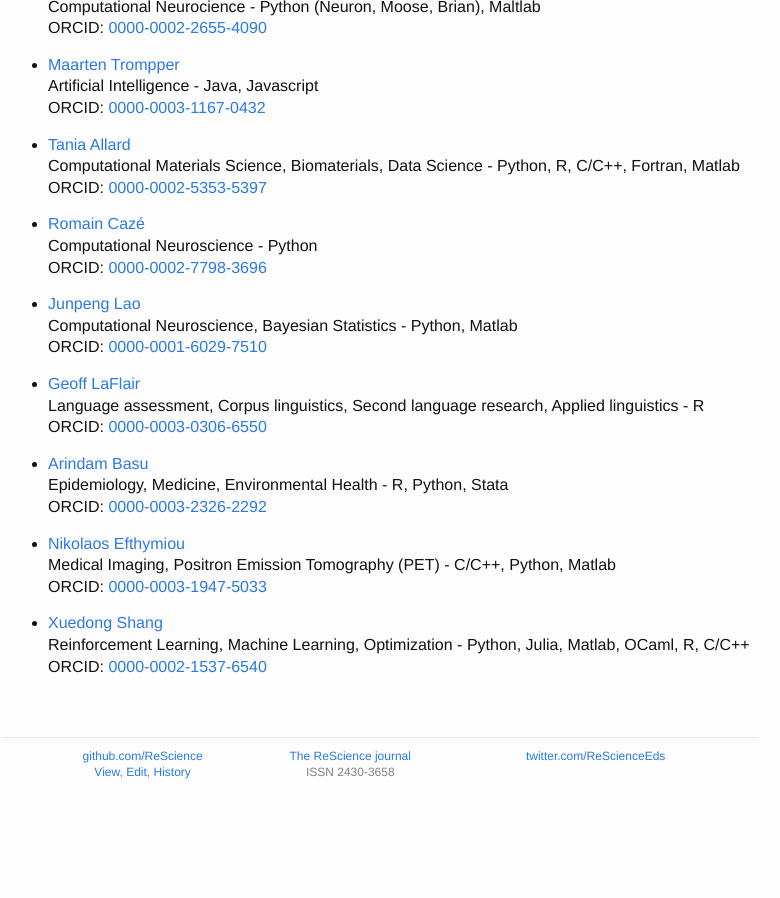
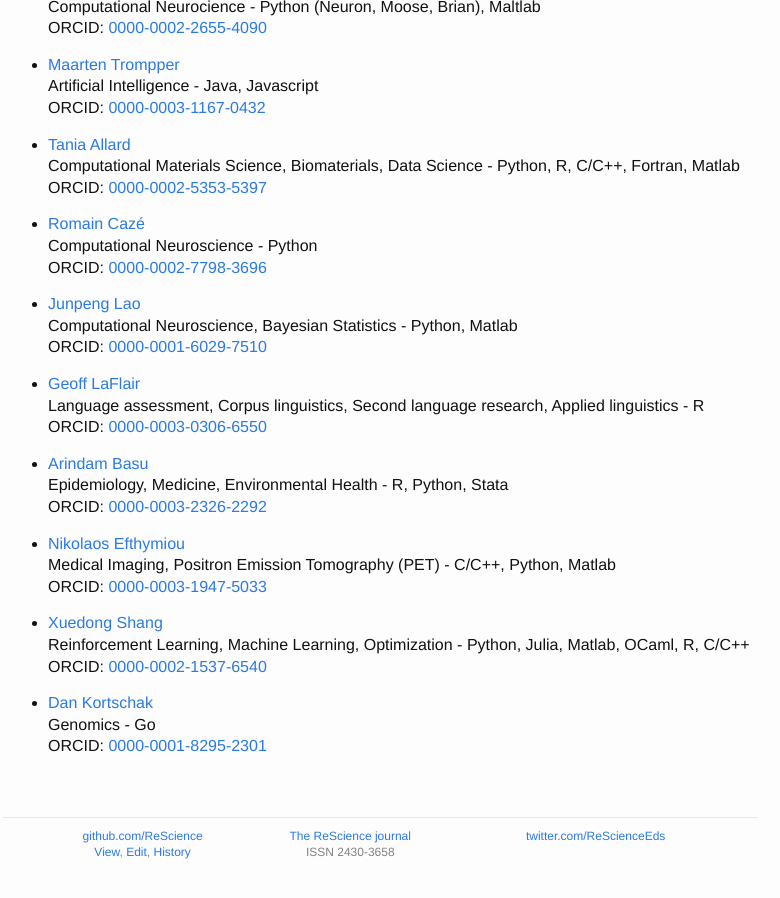
Before and after one commit to ReScience/rescience.github.io, a Jekyll site: the page built from 04-board.md, in a window 1280 px wide and 900 px high, scrolled down 8206 px. Shown: the whole window, without its empty margins (252-1032 px from the left). Built offline with Jekyll 4.4.1, drawn with Linux system fonts in a browser that asks for light colours; our own code applies the rules of GitHub Pages for plain Markdown files; before the commit the page ends 9026 px from its top, so only the background shows below that.

Commit message:
Added Dan Kortschak

```diff
--- a/04-board.md
+++ b/04-board.md
@@ -500,3 +500,7 @@ accepts submissions in other open source languages.
 * [Xuedong Shang](https://github.com/xuedong)
   Reinforcement Learning, Machine Learning, Optimization - Python, Julia, Matlab, OCaml, R, C/C++
   ORCID: [0000-0002-1537-6540](https://orcid.org/0000-0002-1537-6540)
+
+* [Dan Kortschak](https://github.com/kortschak)
+  Genomics - Go
+  ORCID: [0000-0001-8295-2301](https://orcid.org/0000-0001-8295-2301)
```
